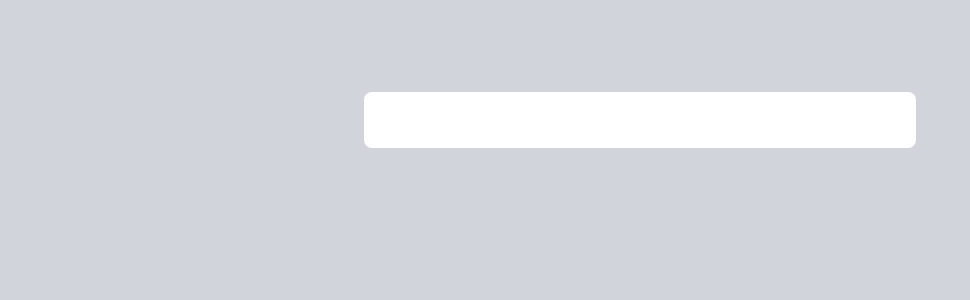
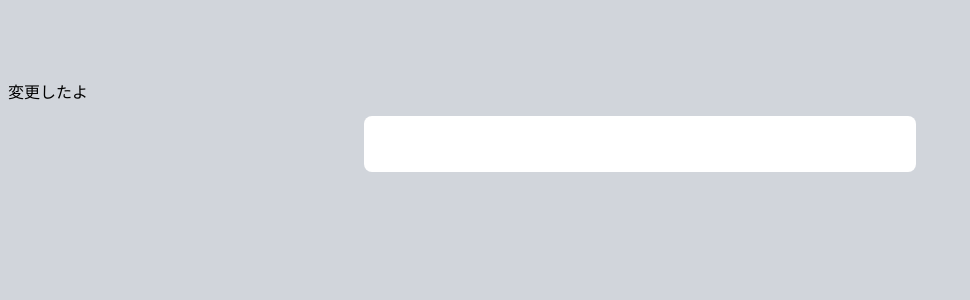
Before and after one commit to ritscc/Snack_UI, a Next.js app: page /chatHomeCenter in a window 1280 px wide. Shown: the top 300 px of the page, without its empty margins (0-970 px from the left). Built offline with nearby package versions, Linux system fonts and the light colour scheme.

Commit message:
merge後にcommitするとどうなるのか検証

```diff
--- a/src/pages/chatHomeCenter.tsx
+++ b/src/pages/chatHomeCenter.tsx
@@ -3,6 +3,7 @@ import React from "react";
 export default function chatHomeCenter() {
   return (
     <div className="py-20 h-screen bg-gray-300 px-2">
+      <h1>変更したよ</h1>
       <div className="max-w-md mx-auto rounded-lg overflow-hidden md:max-w-xl">
         <div className="md:flex">
           <div className="w-full p-3">
```
